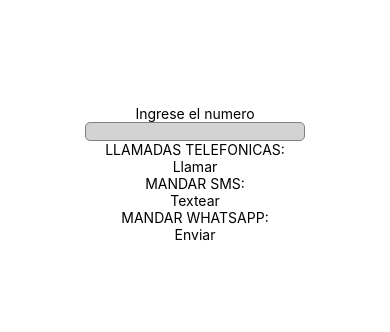
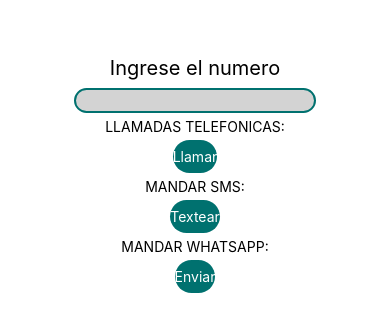
Before and after one commit to FedeGomboc/ReactNative-SMS, a React Native app in the folder sms/: screen / in a window 390 px wide. Shown: the part 248-580 px from the top of the page. Built offline with nearby package versions, Linux system fonts and the light colour scheme.

Commit message:
terminado y arranque a decorar

```diff
--- a/sms/App.js
+++ b/sms/App.js
@@ -1,4 +1,4 @@
-import { StyleSheet, Text, View, Linking, TouchableOpacity, Platform, TextInput } from 'react-native';
+import { StyleSheet, Text, View, Linking, TouchableOpacity, Platform, TextInput, Image } from 'react-native';
 import { useState } from 'react';
 
 export default function App() {
@@ -12,8 +12,8 @@
 
   const mandarSMS = ({texto}) => {
     const url = (Platform.OS === 'android')
-    ? 'sms:1555151452?body=HOLA'
-    : 'sms:1555151452'
+    ? `sms:${texto}?body=HOLA`
+    : `sms:${texto}`
     Linking.canOpenURL(url).then(supported => {
       if (!supported) {
         console.log('Unsupported url: ' + url)
@@ -24,7 +24,7 @@
   }
 
   const mandarWhatsapp = ({texto}) => {
-    const whatsappNo = texto
+    const whatsappNo = "549" + texto
     const whatsappMsg = "hola"
     Linking.openURL(`whatsapp://send?phone=${whatsappNo}&text=${whatsappMsg}`);
   }
@@ -32,31 +32,26 @@
   return (
     <View style={styles.container}>
 
-      <Text>Ingrese el numero</Text>
+      <Text style={styles.textoPrincipal}>Ingrese el numero</Text>
 
-      <TextInput
-      onChangeText={setTexto}
-      value={texto}
-      style={styles.input}
-      keyboardType="numeric"
-      />
+      <TextInput onChangeText={setTexto} value={texto} style={styles.input} keyboardType="numeric"/>
 
-      <Text>LLAMADAS TELEFONICAS:</Text>
+      <Text style={styles.textoSecundario}>LLAMADAS TELEFONICAS:</Text>
 
-      <TouchableOpacity onPress={() => llamarNumero({texto})}>
-        <Text>Llamar</Text>
+      <TouchableOpacity onPress={() => llamarNumero({texto})} style={styles.boton}>
+        <Text style={styles.textoBoton}>Llamar</Text>
       </TouchableOpacity>
 
-      <Text>MANDAR SMS:</Text>
+      <Text style={styles.textoSecundario}>MANDAR SMS:</Text>
 
-      <TouchableOpacity onPress={() => mandarSMS({texto})}>
-        <Text>Textear</Text>
+      <TouchableOpacity onPress={() => mandarSMS({texto})} style={styles.boton}>
+        <Text style={styles.textoBoton}>Textear</Text>
       </TouchableOpacity>
 
-      <Text>MANDAR WHATSAPP:</Text>
+      <Text style={styles.textoSecundario}>MANDAR WHATSAPP:</Text>
 
-      <TouchableOpacity onPress={() => mandarWhatsapp({texto})}>
-        <Text>Enviar</Text>
+      <TouchableOpacity onPress={() => mandarWhatsapp({texto})} style={styles.boton}>
+        <Text style={styles.textoBoton}>Enviar</Text>
       </TouchableOpacity>
     </View>
   );
@@ -68,11 +63,42 @@
     backgroundColor: '#fff',
     alignItems: 'center',
     justifyContent: 'center',
+    height: '100%',
   },
   input: {
     backgroundColor: 'lightgray',
-    borderWidth: 1,
-    borderColor: 'gray',
-    borderRadius: 5,
+    borderRadius: 23,
+    paddingVertical: 2,
+    paddingHorizontal: 10,
+    marginHorizontal: 55,
+    borderWidth: 2,
+    marginTop: 8,
+    justifyContent: 'center',
+    borderColor: '#00716F'
+  },
+  image: {
+    width: '100%',
+    height: '40%'
+  },
+  textoPrincipal: {
+    fontSize: 20,
+    alignSelf: 'center'
+  },
+  textoSecundario: {
+    marginHorizontal: 50,
+    textAlign: 'center',
+    marginTop: 5,
+  },
+  boton: {
+    marginHorizontal: 55,
+    marginTop: 5,
+    alignItems: 'center',
+    justifyContent: 'center',
+    backgroundColor: '#00716F',
+    paddingVertical: 8,
+    borderRadius: 23
+  },
+  textoBoton: {
+    color: 'white',
   }
 });
```
Also changed, not shown: sms/src/images/image.jpg (added).
